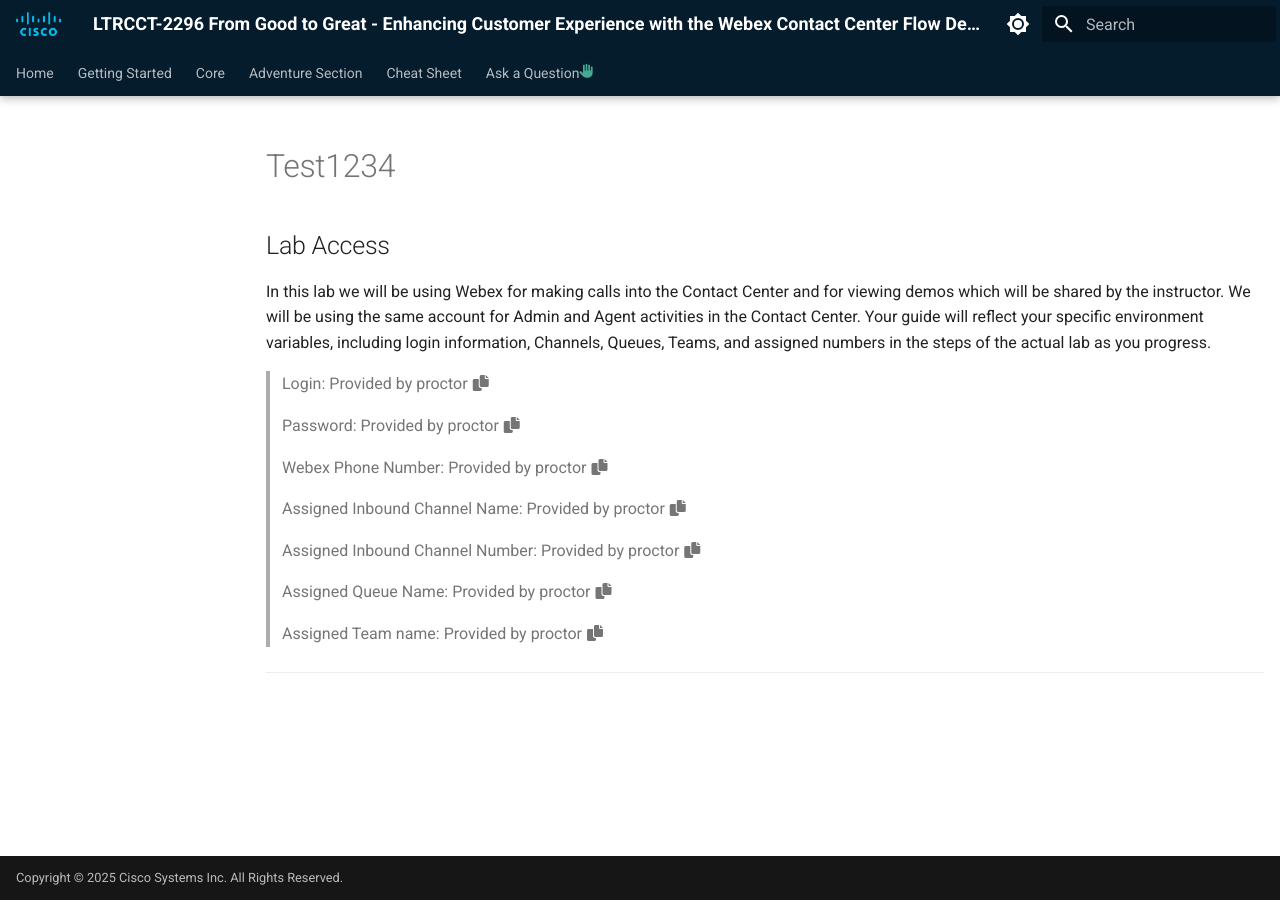
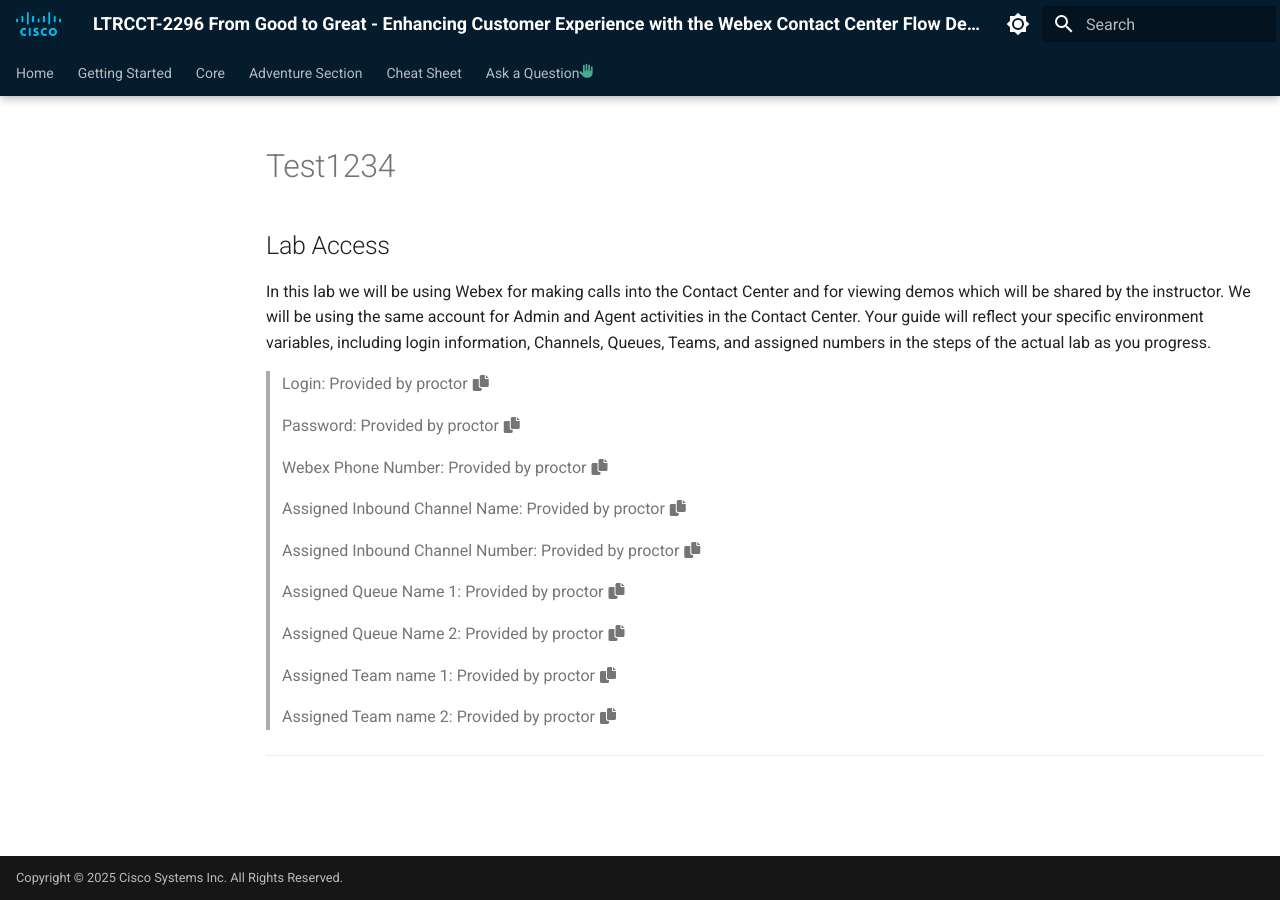
Before and after one commit to mouliv/US_LTRCCT-2296, an MkDocs documentation site: the page built from docs/test1234.md, in a window 1280 px wide. Built offline with MkDocs 1.6.1 and Material for MkDocs 9.7.7, drawn with Linux system fonts in a browser that asks for light colours.

Commit message:
updating data

```diff
--- a/docs/test1234.md
+++ b/docs/test1234.md
@@ -3,7 +3,7 @@
 In this lab we will be using Webex for making calls into the Contact Center and for viewing demos which will be shared by the instructor.  We will be using the same account for Admin and Agent activities in the Contact Center.  Your guide will reflect your specific environment variables, including login information, Channels, Queues, Teams, and assigned numbers in the steps of the actual lab as you progress.
 
 
-> Login: <copy><w class="Admin username">Provided by proctor</w></copy>
+> Login: <copy><w class="Admin">Provided by proctor</w></copy>
 >
 > Password: <copy><w class="PW">Provided by proctor</w></copy>
 >
@@ -13,9 +13,13 @@
 >
 > Assigned Inbound Channel Number: <copy><w class="DN">Provided by proctor</w></copy>
 >
-> Assigned Queue Name: <copy><w class="Queue">Provided by proctor</w></copy>
+> Assigned Queue Name 1: <copy><w class="Queue">Provided by proctor</w></copy>
 >
-> Assigned Team name: <copy><w class="Team">Provided by proctor</w></copy>
+> Assigned Queue Name 2: <copy><w class="Queue2">Provided by proctor</w></copy>
+>
+> Assigned Team name 1: <copy><w class="Team">Provided by proctor</w></copy>
+>
+> Assigned Team name 2: <copy><w class="Team2">Provided by proctor</w></copy>
 
 
 ---
```
Also changed, not shown: docs/dadJoke.md (+1 -1 lines), docs/overview.md (+7 -3 lines), docs/returningCaller.md (+1 -1 lines), docs/welcome.md (+1 -1 lines).
